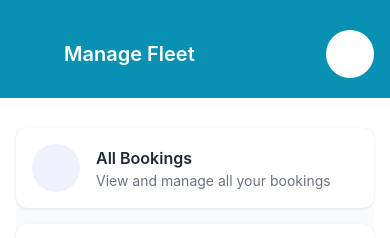
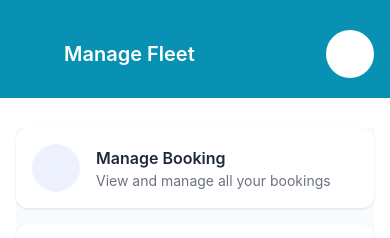
Before and after one commit to Avinash77068/partnerapp, a React Native app: screen /ManageFleet in a window 390 px wide. Shown: the top 238 px of the page. Built offline with nearby package versions, Linux system fonts and the light colour scheme; some icons are missing.

Commit message:
code commited

```diff
--- a/src/component/screen/DynamicCard/AssignPickupExecutive.tsx
+++ b/src/component/screen/DynamicCard/AssignPickupExecutive.tsx
@@ -75,7 +75,6 @@ const styles = StyleSheet.create({
     backgroundColor: 'rgba(0,0,0,0.5)', // CHANGED
     justifyContent: 'center', // CHANGED
     alignItems: 'center', // CHANGED
-
   },
   modalContainer: {
     backgroundColor: 'white',
--- a/src/component/screen/manageFleet/ManageFleet.tsx
+++ b/src/component/screen/manageFleet/ManageFleet.tsx
@@ -12,23 +12,23 @@ type FleetOption = {
   icon: React.ComponentType<{ size: number; color: string }>;
   title: string;
   description: string;
-  type: 'ALL_BOOKINGS' | 'NEW_BOOKINGS';
+  type: 'MANAGE_BOOKING' | 'MANAGE_NEW_BOOKING';
 };
 
 const fleetOptions: FleetOption[] = [
   {
-    id: 'all-bookings',
+    id: 'ManageBooking',
     icon: CheckSquare,
-    title: 'All Bookings',
+    title: 'Manage Booking',
     description: 'View and manage all your bookings',
-    type: 'ALL_BOOKINGS',
+    type: 'MANAGE_BOOKING',
   },
   {
-    id: 'new-bookings',
+    id: 'ManageNewBooking',
     icon: Star,
     title: 'New Bookings',
     description: 'Check out new booking requests',
-    type: 'NEW_BOOKINGS',
+    type: 'MANAGE_NEW_BOOKING',
   },
 ];
 
@@ -54,7 +54,7 @@ const ManageFleet = () => {
   const navigation =
     useNavigation<NativeStackNavigationProp<RootStackParamList>>();
 
-  const handleOptionPress = (type: 'ALL_BOOKINGS' | 'NEW_BOOKINGS') => {
+  const handleOptionPress = (type: 'MANAGE_BOOKING' | 'MANAGE_NEW_BOOKING') => {
     // Navigate to ManageFleetCard when an option is selected
     navigation.navigate('ManageFleetCard');
   };
```
